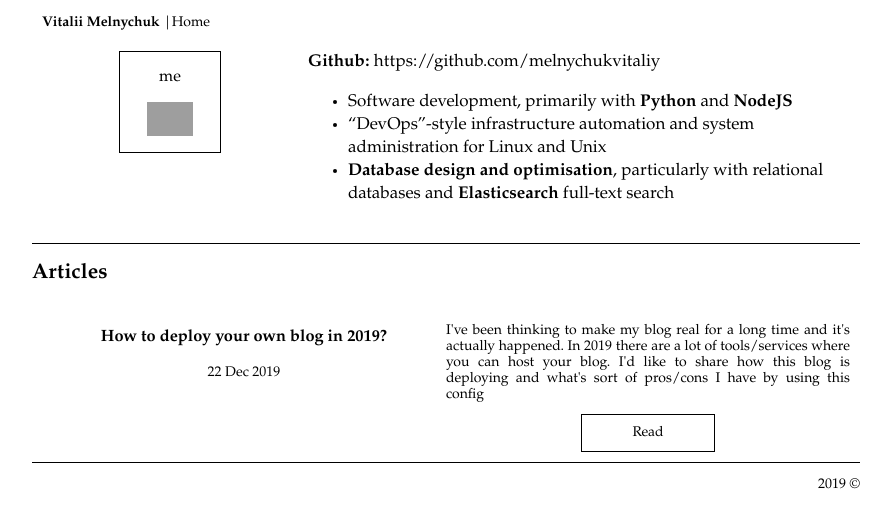
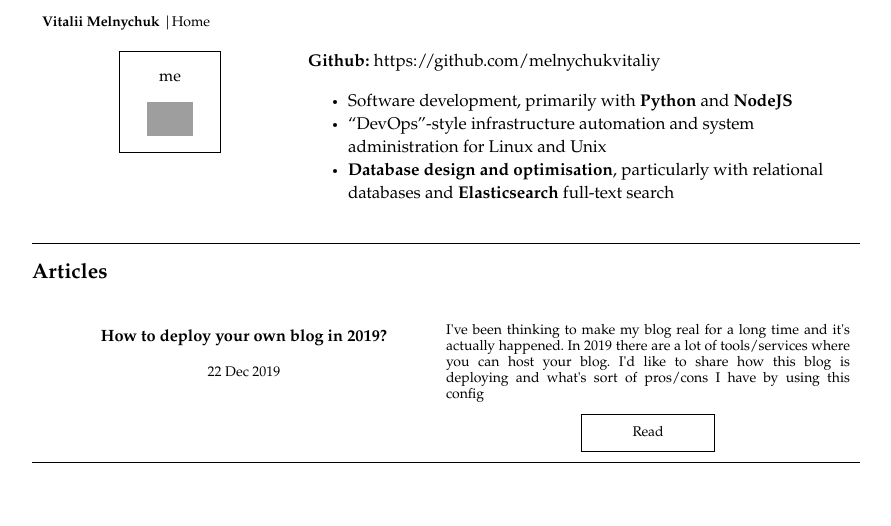
Before and after one commit to vitaliimelnychuk/blog, a Next.js app: page / in a window 1280 px wide. Shown: the top 526 px of the page, without its empty margins (194-1085 px from the left). Built offline with nearby package versions, Linux system fonts and the light colour scheme; grey boxes are pictures that could not be loaded.

Commit message:
remove copyright

```diff
--- a/components/Footer.tsx
+++ b/components/Footer.tsx
@@ -1,6 +1,5 @@
 function Footer() {
   return <div>
-    <p>{new Date().getFullYear()} ©</p>
     <style jsx>{`
       p {
         text-align:right;
```
